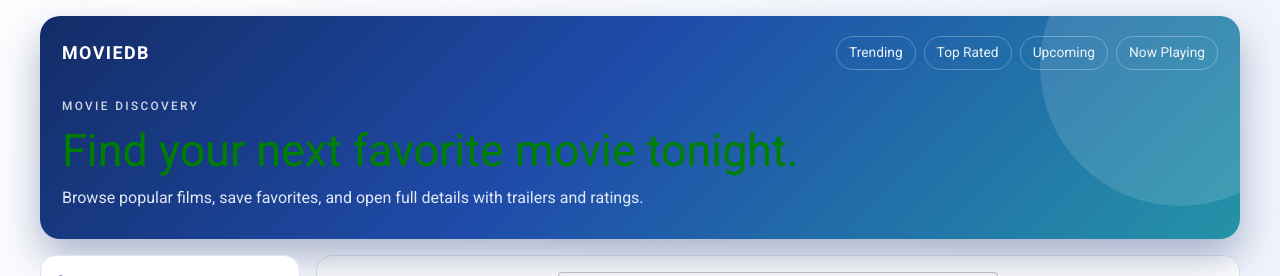
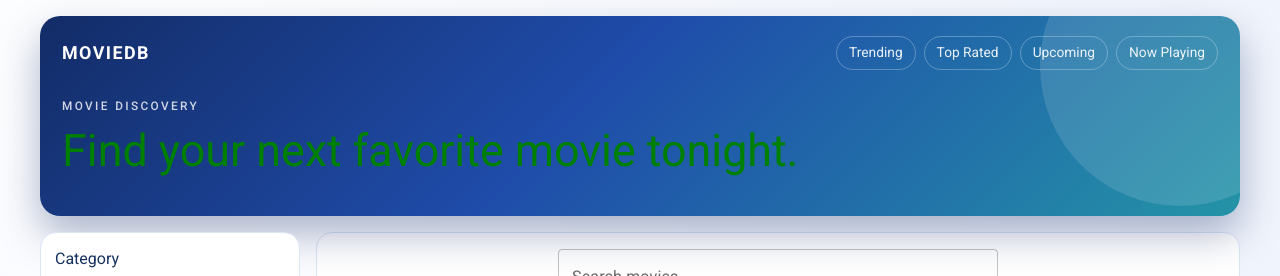
Before and after one commit to synyuk/themoviedb, a React (Vite) app: page / in a window 1280 px wide. Shown: the top 276 px of the page. Built offline with nearby package versions, Linux system fonts and the light colour scheme; no server answers; a web font is replaced by a local one.

Commit message:
styled #4

```diff
--- a/src/components/Hero/Hero.jsx
+++ b/src/components/Hero/Hero.jsx
@@ -19,9 +19,6 @@ function Hero() {
       <div className={styles.content}>
         <p className={styles.kicker}>Movie Discovery</p>
         <h1>Find your next favorite movie tonight.</h1>
-        <p className={styles.subtitle}>
-          Browse popular films, save favorites, and open full details with trailers and ratings.
-        </p>
       </div>
     </header>
   )
```
